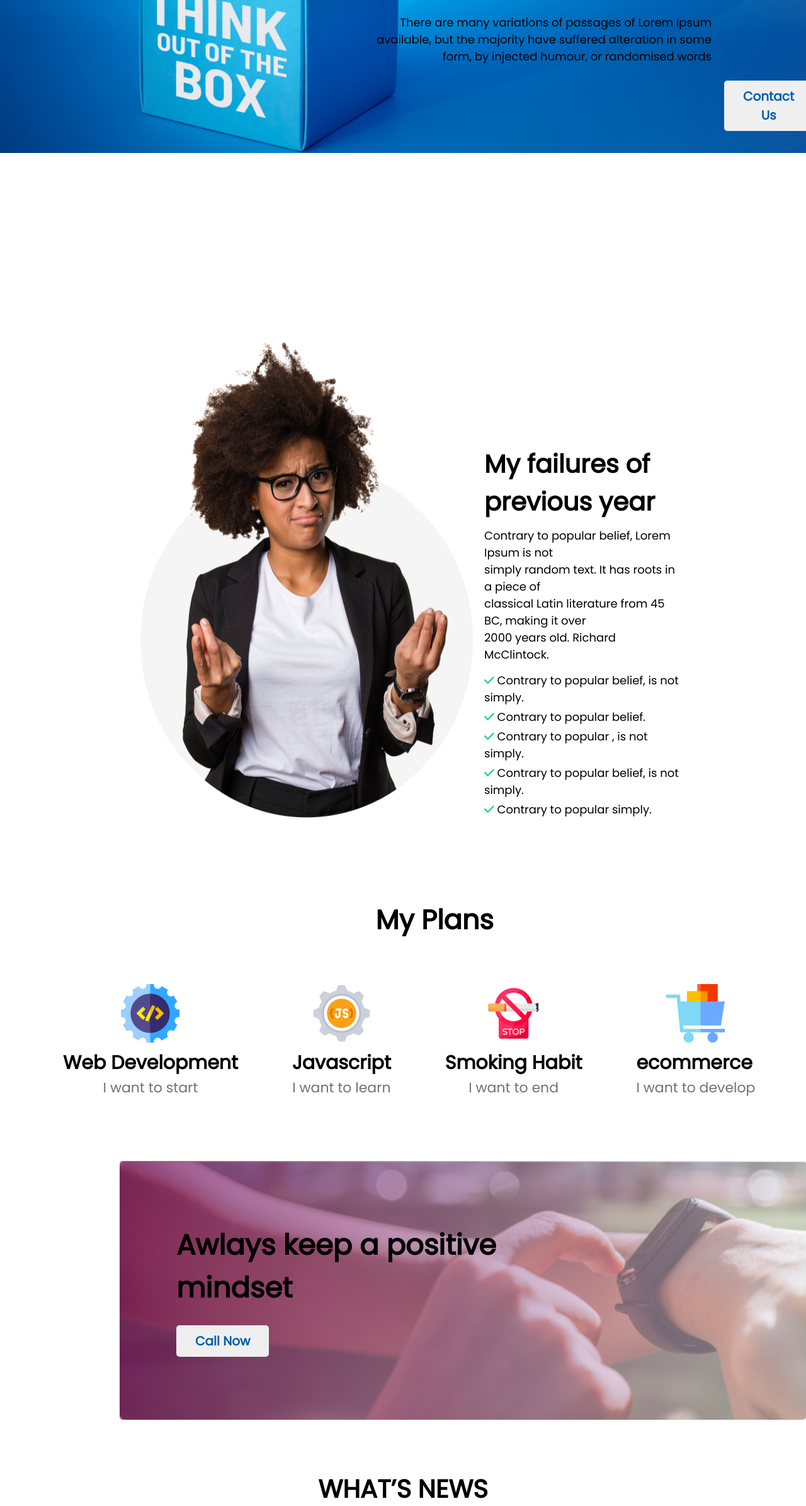
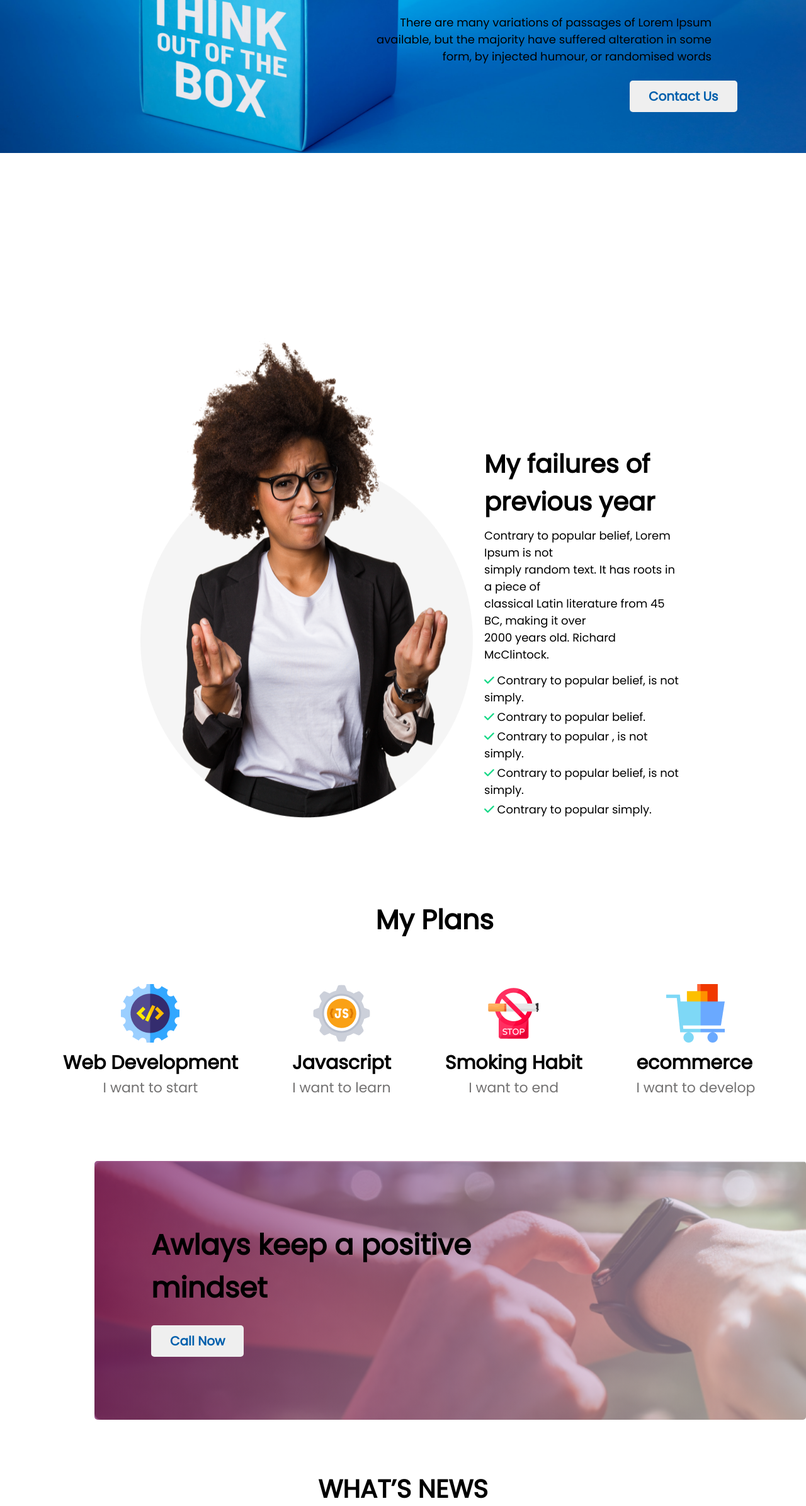
Before and after one commit to sakib5452/new-year, a plain HTML site: page index.html in a window 1280 px wide. Shown: the part 403-2795 px from the top of the page at 63% size. Drawn offline with Linux system fonts and the light colour scheme.

Commit message:
margin change

```diff
--- a/style.css
+++ b/style.css
@@ -31,7 +31,7 @@ header{
     border: none;
     border-radius: 5px;
     padding: 10px 30px;
-    margin-left: 1150px;
+    margin-left: 1000px;
 }
                                             /* about */
 .about{
@@ -116,7 +116,7 @@ header{
     background-repeat: no-repeat;
     padding: 100px 40px;
     margin-top: 100px;
-    margin-left: 190px;
+    margin-left: 150px;
     background-size: cover;
     border-radius: 5px;
 
```
